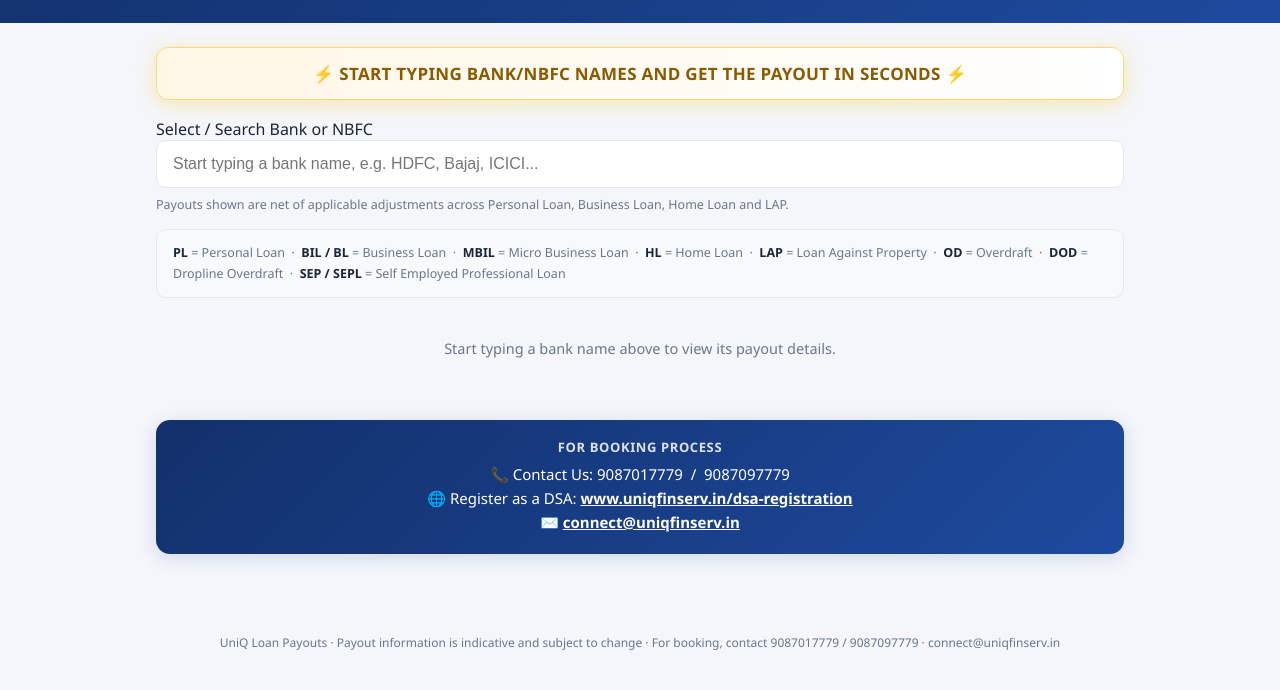
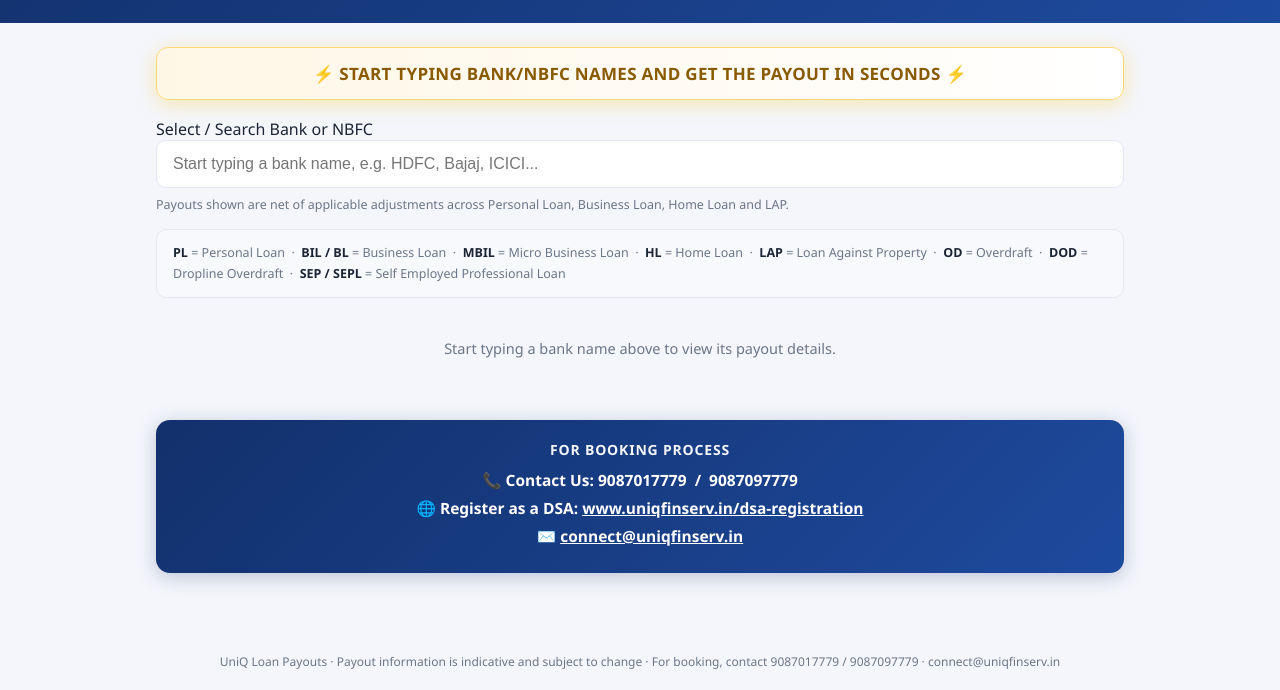
Before and after one commit to uniquefinservv/UniQ-PAYOUT-LIST, a plain HTML site: page index.html in a window 1280 px wide. Shown: the part 177-867 px from the top of the page. Drawn offline with Linux system fonts and the light colour scheme.

Commit message:
index.html

```diff
--- a/index.html
+++ b/index.html
@@ -119,30 +119,51 @@
     line-height:1.7;
   }
   .glossary b{color:var(--text);}
+  .payout-note{
+    max-width:100%;
+    margin:0 0 16px;
+    padding:10px 16px;
+    background:#eaf2ff;
+    border:1.5px solid #2563eb;
+    border-radius:10px;
+    text-align:center;
+    font-size:13px;
+    font-weight:800;
+    color:#1743c4;
+    line-height:1.6;
+    animation:blinkNote 1.3s ease-in-out infinite;
+  }
+  @keyframes blinkNote{
+    0%,100%{opacity:1;}
+    50%{opacity:0.35;}
+  }
   .contact-box{
     background:linear-gradient(135deg,var(--blue) 0%,var(--blue-light) 100%);
     color:#fff;
     border-radius:14px;
-    padding:18px 22px;
+    padding:20px 22px;
     margin-top:22px;
     text-align:center;
-    box-shadow:0 4px 20px rgba(18,48,107,0.15);
+    box-shadow:0 4px 20px rgba(18,48,107,0.25);
   }
   .contact-box .title{
-    font-size:13px;
-    font-weight:700;
+    font-size:14px;
+    font-weight:800;
     text-transform:uppercase;
-    letter-spacing:0.6px;
-    opacity:0.85;
-    margin-bottom:8px;
+    letter-spacing:0.8px;
+    color:#fff;
+    opacity:0.95;
+    margin-bottom:10px;
   }
   .contact-box .line{
-    font-size:15px;
-    margin:4px 0;
+    font-size:15.5px;
+    font-weight:600;
+    color:#fff;
+    margin:6px 0;
   }
   .contact-box a{
     color:#fff;
-    font-weight:700;
+    font-weight:800;
     text-decoration:underline;
   }
   #suggestions{
@@ -319,6 +340,7 @@
 
   <div id="results" class="results">
     <div class="bank-title" id="bankTitle"></div>
+    <div class="payout-note">⚠ THE MENTIONED PAYOUT IS ONLY FOR END TO END WITHOUT SERVICE. IF SERVICE IS DONE BY OUR RM, AN ADDITIONAL 0.25% WILL BE DEDUCTED FROM THE PAYOUT.</div>
     <div class="legend" id="legend"></div>
     <div id="resultBody"></div>
   </div>
```
